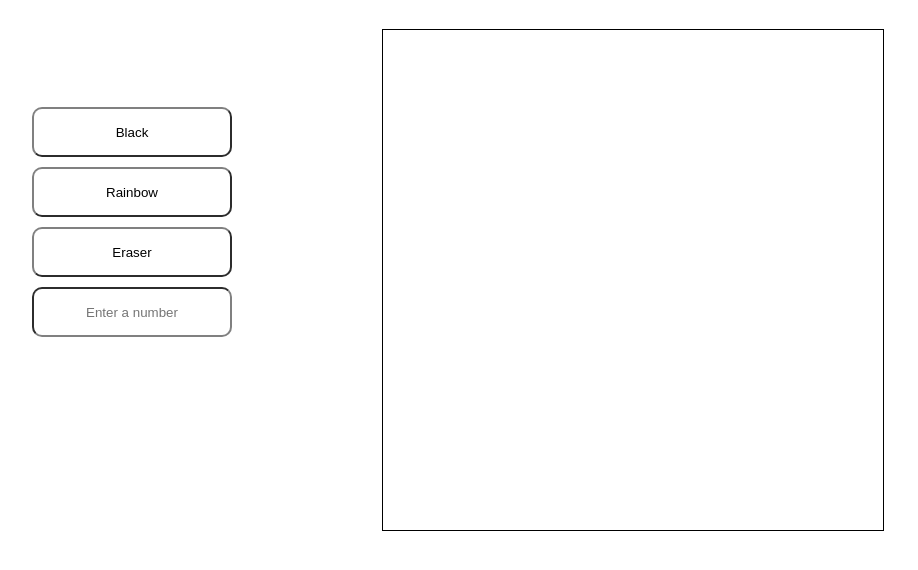
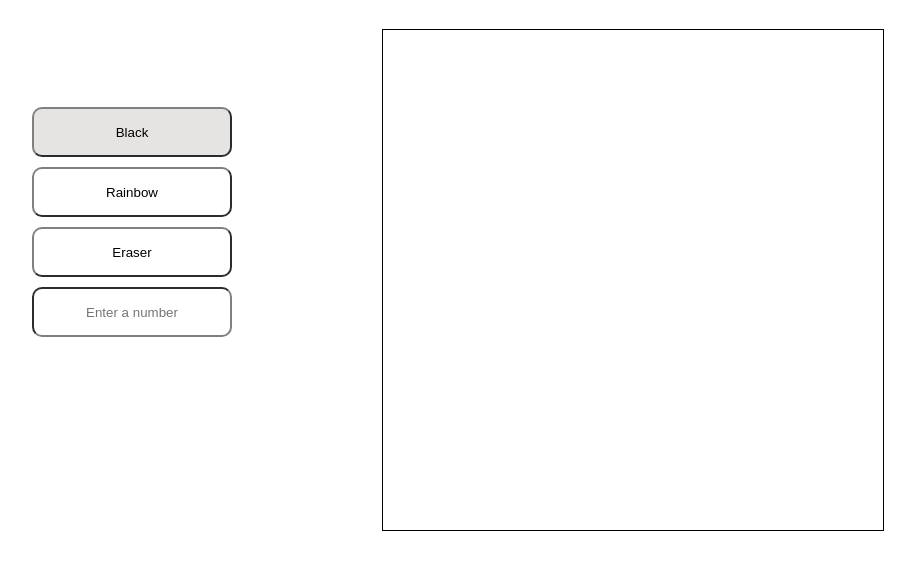
Before and after one commit to gavinv-m/etch-a-sketch, a plain HTML site: page index.html in a window 1280 px wide. In both pictures the pointer is over the button "Black". Shown: the part 186-756 px from the top of the page, without its empty margins (11-929 px from the left). Drawn offline with Linux system fonts and the light colour scheme.

Commit message:
Change button color to grey on hover

```diff
--- a/style.css
+++ b/style.css
@@ -6,6 +6,10 @@ body {
 
 button {
     background-color: white;
+}
+
+button:hover {
+    background-color: #E6E4E3
 }
 
 button, #grid-size {
```
